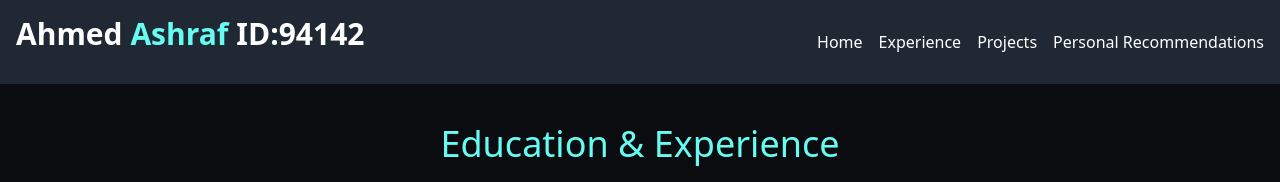
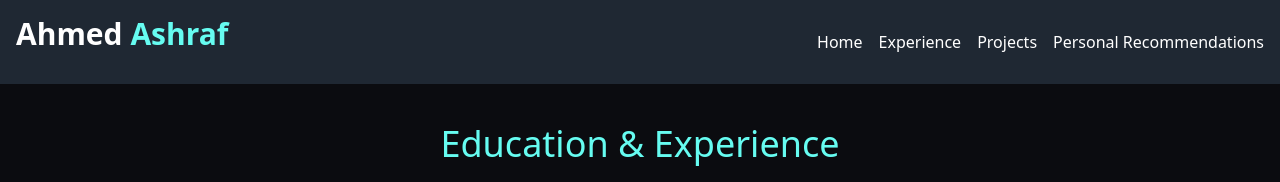
Before and after one commit to AhmedAsh4/personalPage, a plain HTML site: page Certs.html in a window 1280 px wide. Shown: the top 182 px of the page. Drawn offline with nearby package versions, Linux system fonts and the light colour scheme.

Commit message:
Add files via upload

```diff
--- a/Certs.html
+++ b/Certs.html
@@ -18,7 +18,7 @@
         <div class="container flex items-center justify-between mx-auto">
             <turbo-frame id="loadable" class="animate-fade-in-1">
                 <h3 class="mb-4 text-3xl font-bold text-white">Ahmed
-                    <span class="mb-4 text-3xl font-bold text-text-color1 animate-fade-in-2">Ashraf</span> ID:94142</h3>
+                    <span class="mb-4 text-3xl font-bold text-text-color1 animate-fade-in-2">Ashraf</span></h3>
             </turbo-frame>
             <turbo-frame id="loadable" class="animate-fade-in-menu">
                 <ul class="flex space-x-4">
```
Also changed, not shown: proj.html (+1 -1 lines), recs.html (+1 -1 lines), index.html (line endings or trailing spaces).
